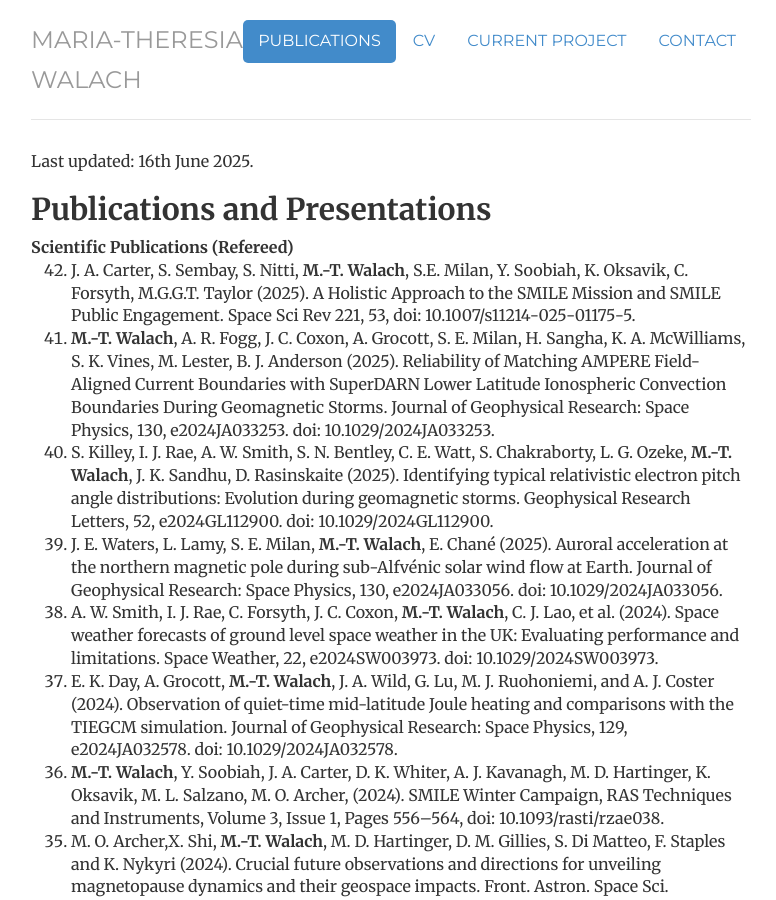
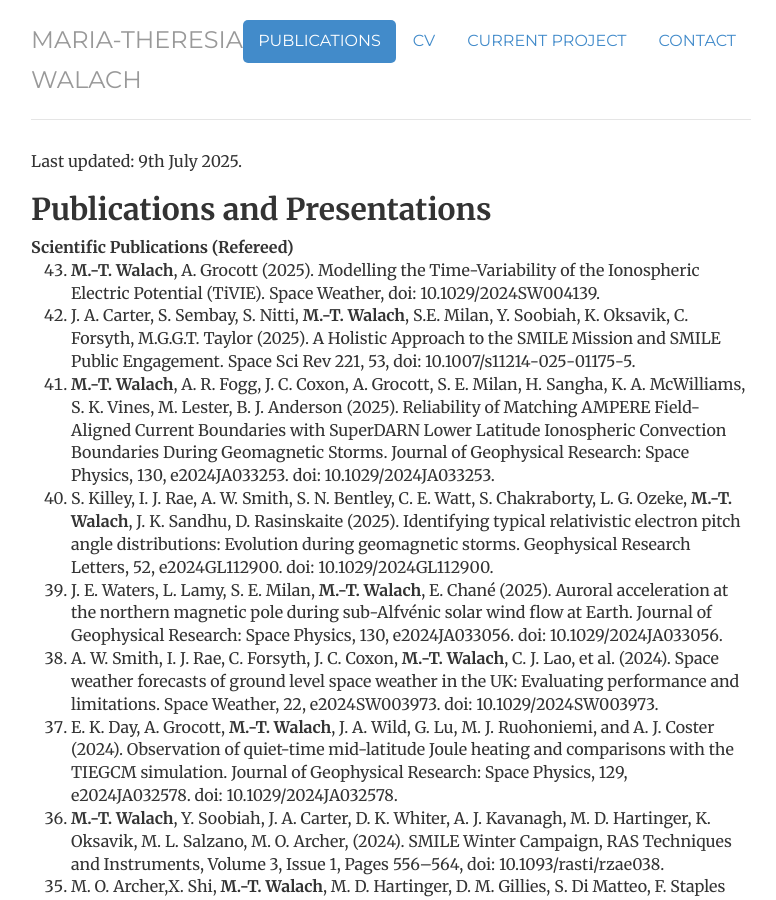
Before and after one commit to mtwalach/mtwalach.github.io, a Jekyll site: the page built from publications/index.html, in a window 1280 px wide and 900 px high. Shown: the whole window, without its empty margins (249-1025 px from the left). Built offline with Jekyll 4.4.1, drawn with Linux system fonts in a browser that asks for light colours.

Commit message:
update pubs

```diff
--- a/publications/index.html
+++ b/publications/index.html
@@ -8,12 +8,13 @@ notes: passive
 contact: passive
 description:   Maria-Theresia Walach // Space plasma physics & planetary science.
 ---
-<div class="Publications - last updated: 16th June 2025">
+<div class="Publications - last updated: 9th July 2025">
 	<!-- <a href="/files/Publication_list_Jun2023_MTW.pdf"target="_blank" class="btn btn-default pull-right" title="Download Publications as PDF">Download Publications as PDF - last updated: 19th June 2023</a> -->
-    <p>Last updated: 16th June 2025.</p>
+    <p>Last updated: 9th July 2025.</p>
     <h2>Publications and Presentations </h2>
     <strong>Scientific Publications (Refereed)</strong>
     <ol reversed>
+      <li><b>M.-T. Walach</b>, A. Grocott (2025). Modelling the Time-Variability of the Ionospheric Electric Potential (TiVIE). Space Weather, doi: 10.1029/2024SW004139.</li>
       <li>J. A. Carter, S. Sembay, S. Nitti, <b>M.-T. Walach</b>, S.E. Milan, Y. Soobiah, K. Oksavik, C. Forsyth, M.G.G.T. Taylor (2025). A Holistic Approach to the SMILE Mission and SMILE Public Engagement. Space Sci Rev 221, 53, doi: 10.1007/s11214-025-01175-5.</li>
       <li><b>M.-T. Walach</b>, A. R. Fogg, J. C. Coxon, A. Grocott, S. E. Milan, H. Sangha, K. A. McWilliams, S. K. Vines, M. Lester, B. J. Anderson (2025). Reliability of Matching AMPERE Field-Aligned Current Boundaries with SuperDARN Lower Latitude Ionospheric Convection Boundaries During Geomagnetic Storms. Journal of Geophysical Research: Space Physics, 130, e2024JA033253. doi: 10.1029/2024JA033253.</li>
       <li>S. Killey, I. J. Rae, A. W. Smith, S. N. Bentley, C. E. Watt, S. Chakraborty, L. G. Ozeke, <b>M.-T. Walach</b>, J. K. Sandhu, D. Rasinskaite (2025). Identifying typical relativistic electron pitch angle distributions: Evolution during geomagnetic storms. Geophysical Research Letters, 52, e2024GL112900. doi: 10.1029/2024GL112900.</li>
```
